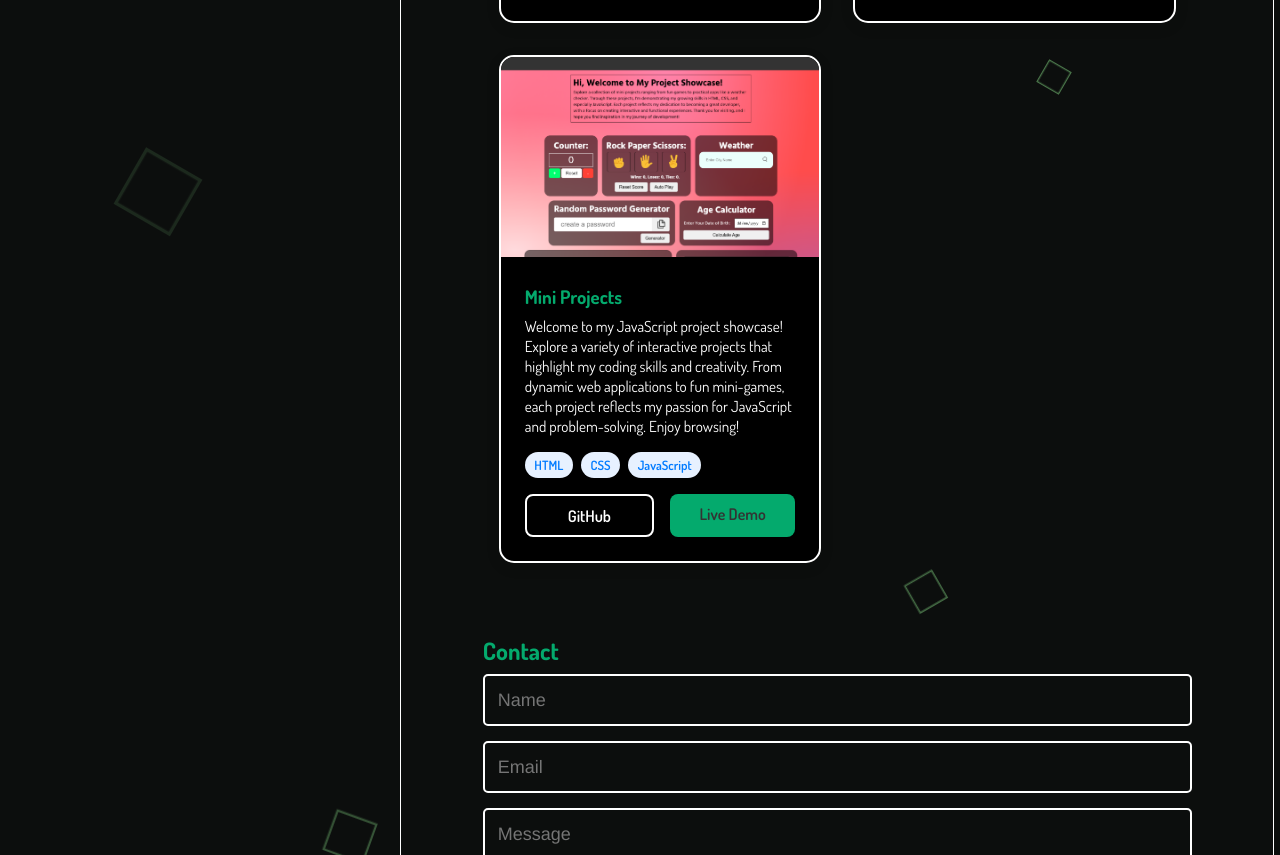
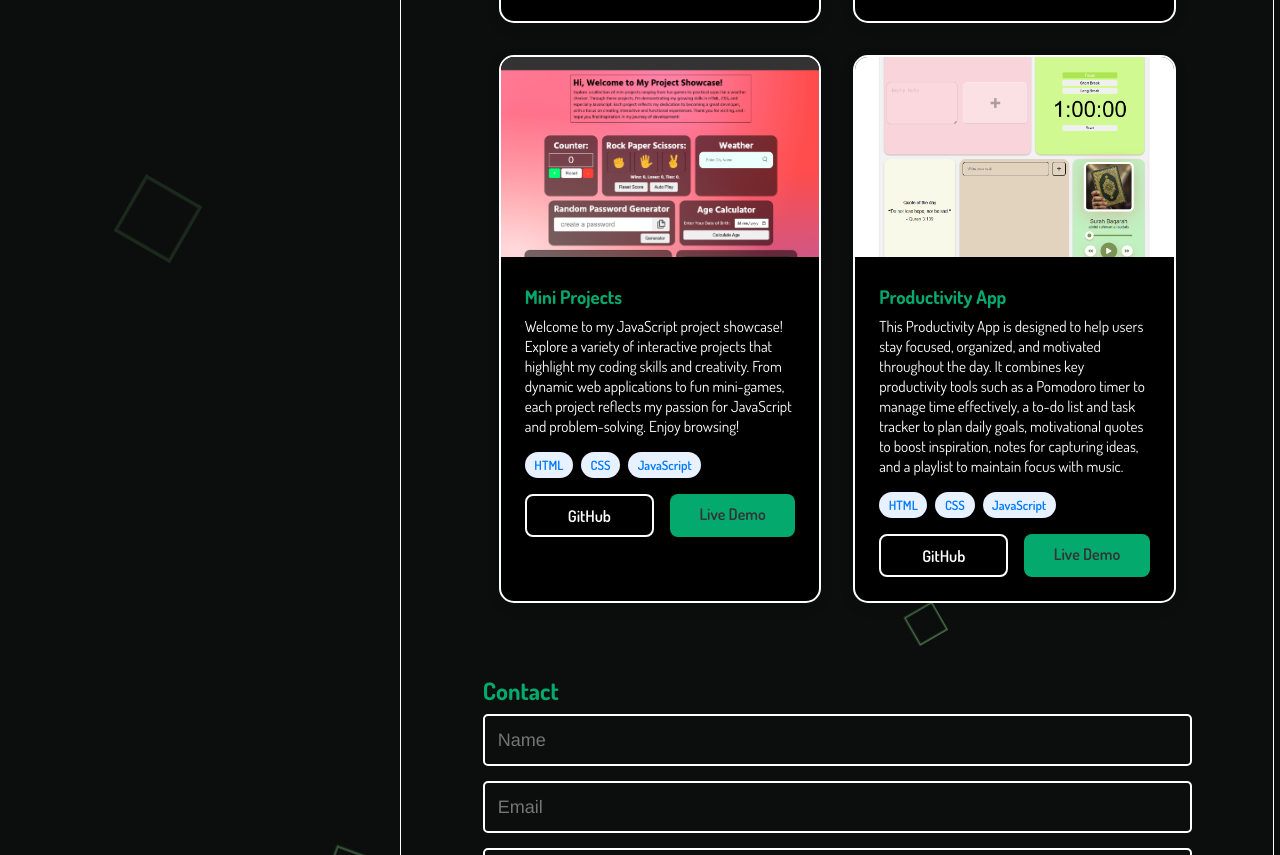
Before and after one commit to idil-abdi/portfolio-page, a plain HTML site: page index.html in a window 1280 px wide. Shown: the part 1506-2361 px from the top of the page. Drawn offline with nearby package versions, Linux system fonts and the light colour scheme; a web font is replaced by a local one.

Commit message:
adding a new project

```diff
--- a/index.html
+++ b/index.html
@@ -247,6 +247,21 @@
                     </div>
                   </div>
                 </div>
+                <!-- Project 4 -->
+                <div class="project-card">
+                  <img src="./asset/img/productivity.png" alt="productivity">
+                  <div class="project-content">
+                    <h3>Productivity App</h3>
+                    <p>This Productivity App is designed to help users stay focused, organized, and motivated throughout the day. It combines key productivity tools such as a Pomodoro timer to manage time effectively, a to-do list and task tracker to plan daily goals, motivational quotes to boost inspiration, notes for capturing ideas, and a playlist to maintain focus with music.</p>
+                    <div class="tags">
+                      <span>HTML</span><span>CSS</span><span>JavaScript</span>
+                    </div>
+                    <div class="project-links">
+                      <a href="https://github.com/idil-abdi/mini-projects" target="_blank">GitHub</a>
+                      <a href="https://idil-abdi.github.io/productivity-app/" target="_blank">Live Demo</a>
+                    </div>
+                  </div>
+                </div>
               </div>
             </section>
             </div>
```
Also changed, not shown: asset/img/productivity.png (added).
